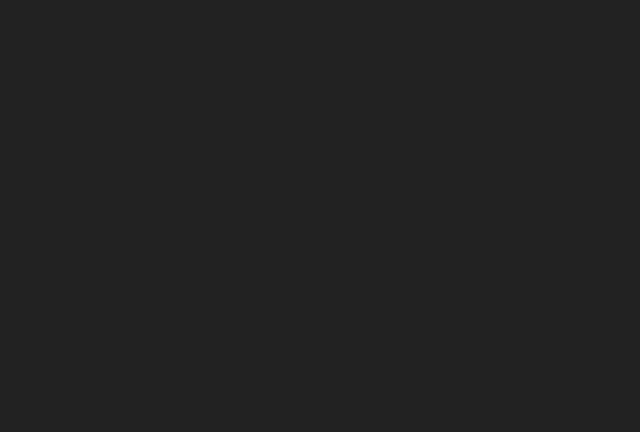
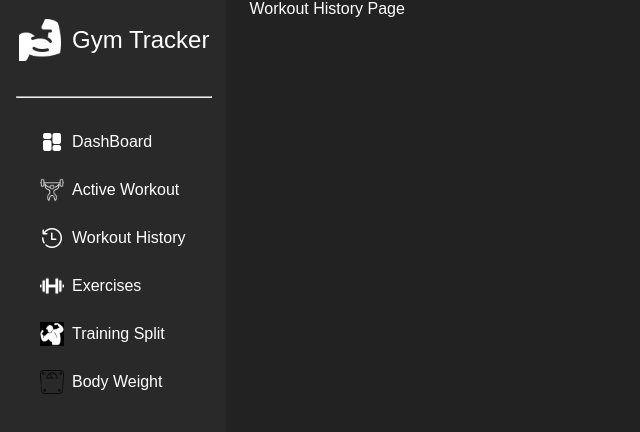
Before and after one commit to Luan2118/gym-tracker-project, a React (Vite) app: page /workout-history in a window 1280 px wide. Before the commit this address had no page. Shown: the top 432 px of the page, without its empty margins (0-640 px from the left). Built offline with nearby package versions, Linux system fonts and the light colour scheme.

Commit message:
feat: add Workout History apge and update sidebar navigation

```diff
--- a/src/App.jsx
+++ b/src/App.jsx
@@ -5,6 +5,7 @@ import ActiveWorkout from './pages/ActiveWorkout/ActiveWorkout'
 import TrainingSplit from './pages/TrainingSplit/TrainingSplit'
 import Exercises from './pages/Exercises/Exercises'
 import BodyWeight from './pages/BodyWeight/BodyWeight'
+import WorkoutHistory from './pages/WorkoutHistory/WorkoutHistory'
 import './App.css'
 
 function App() {
@@ -17,6 +18,7 @@ function App() {
         <Route path='training-split' element={<TrainingSplit />} />
         <Route path='exercises' element={<Exercises/>} />
         <Route path='body-weight' element={<BodyWeight/>} />
+        <Route path='workout-history' element={<WorkoutHistory />} />
       </Route>
     </Routes>
   )
--- a/src/components/Sidebar/Sidebar.jsx
+++ b/src/components/Sidebar/Sidebar.jsx
@@ -36,9 +36,11 @@ export default function Sidebar() {
                 </Link>
             </li>
 
-            <li className='sidebar-nav-link'>
-                <img src={history} alt='' aria-hidden="true"/>
-                <div>Workout History</div>
+            <li>
+                <Link to='/workout-history' className='sidebar-nav-link'>
+                  <img src={history} alt='' aria-hidden="true"/>
+                  <div>Workout History</div>
+                </Link>
             </li>
 
             <li>
@@ -61,6 +63,7 @@ export default function Sidebar() {
                 <div>Body Weight</div>
               </Link>
             </li>
+
           </ul>
         </nav>
       </aside>
--- /dev/null
+++ b/src/pages/WorkoutHistory/WorkoutHistory.jsx
@@ -0,0 +1,5 @@
+export default function WorkoutHistory() {
+  return (
+    <div>Workout History Page</div>
+  )
+}
```
